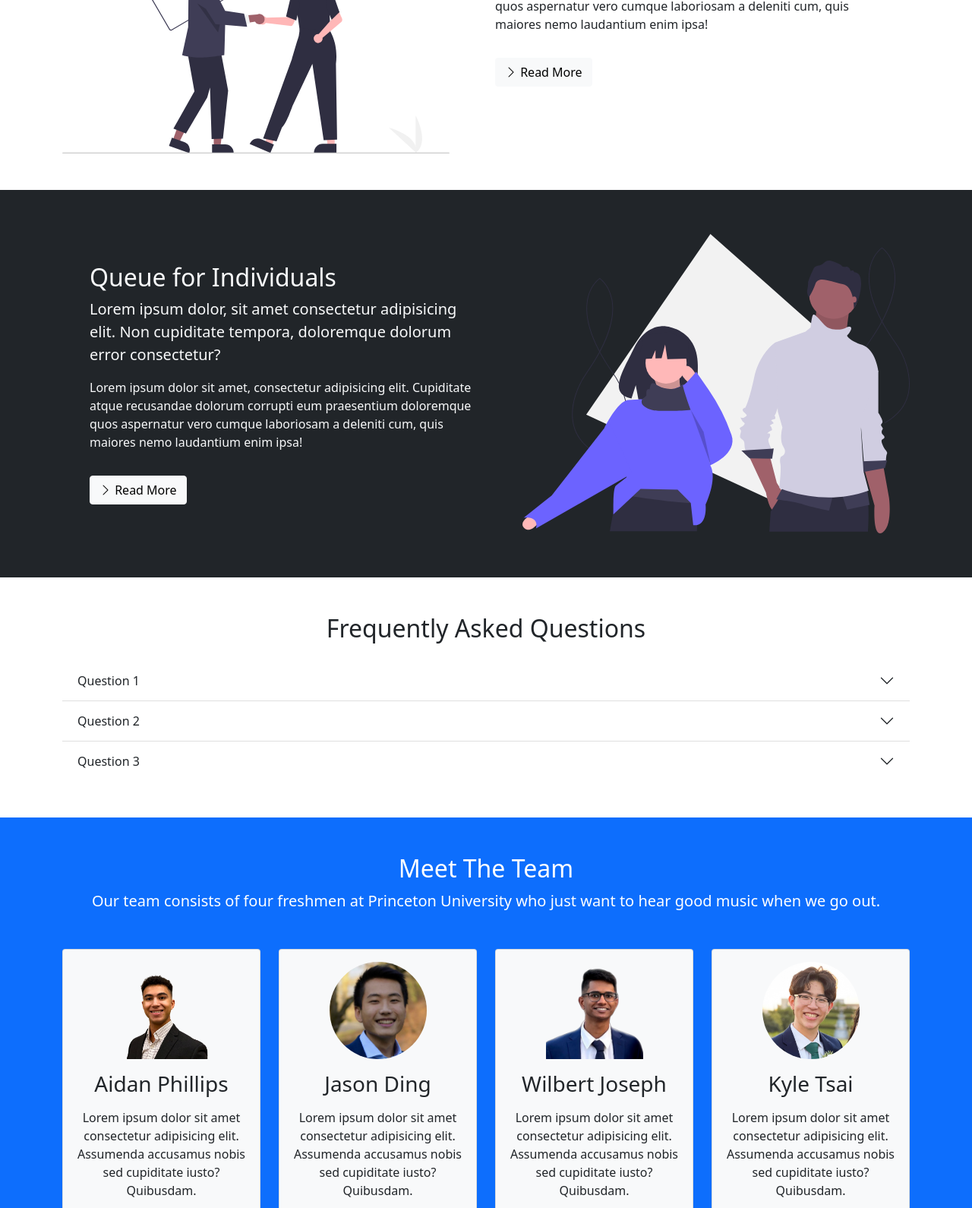
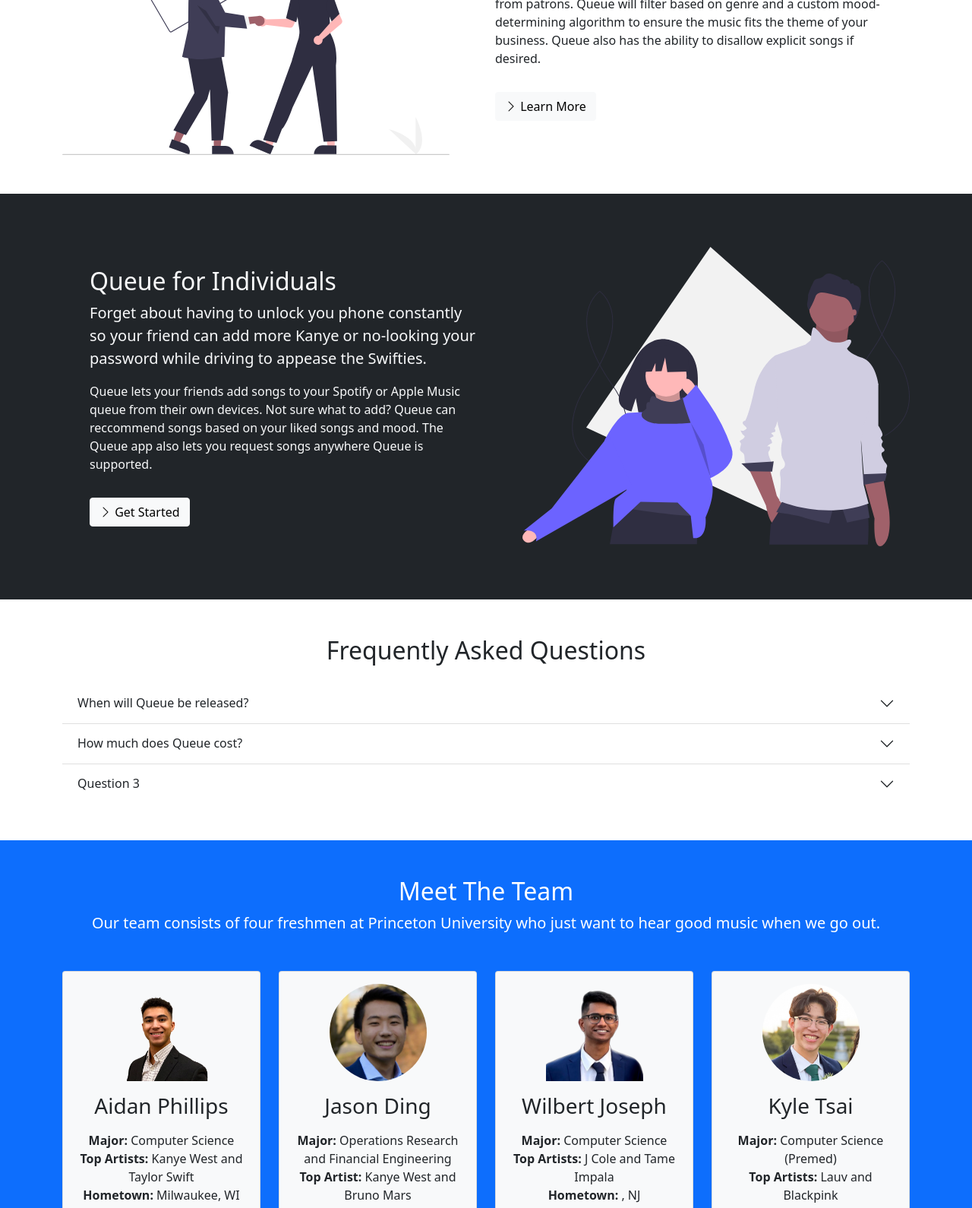
Before and after one commit to aphil311/queue-website, a plain HTML site: page index.html in a window 1280 px wide. Shown: the part 1120-2710 px from the top of the page at 76% size. Drawn offline with nearby package versions, Linux system fonts and the light colour scheme.

Commit message:
Fill in information

```diff
--- a/index.html
+++ b/index.html
@@ -40,7 +40,7 @@
         <div class="d-sm-flex align-items-center justify-content-between">
             <div>
                 <h1>TUNES FOR EVERYONE</h1>
-                <p class="lead my-4">Lorem ipsum dolor, sit amet consectetur adipisicing elit. Odio minus magni iusto cum optio dicta, beatae deleniti aliquam saepe maxime tenetur cupiditate illo, officia non mollitia expedita voluptatum maiores praesentium!</p>
+                <p class="lead my-4">Queue strives to enhance the music listening experience when in groups.  Queue will be a platform for crowdsourcing music at any event or venue from eating clubs and bars to gyms or coffee shops to small friend gatherings.</p>
                 <button class="btn-primary btn-lg">Pass the Aux!</button>
             </div>
             <img class="img-fluid w-50 d-none d-sm-block" src="./assets/music.svg" alt=""/>
@@ -94,10 +94,10 @@
                 </div>
                 <div class="col-md p-5">
                     <h2>Queue for Businesses</h2>
-                    <p class="lead">Lorem ipsum dolor, sit amet consectetur adipisicing elit. Non cupiditate tempora, doloremque dolorum error consectetur?</p>
-                    <p>Lorem ipsum dolor sit amet, consectetur adipisicing elit. Cupiditate atque recusandae dolorum corrupti eum praesentium doloremque quos aspernatur vero cumque laboriosam a deleniti cum, quis maiores nemo laudantium enim ipsa!</p>
+                    <p class="lead">Use the power of the Queue to increase patron engagement and create an environment that represents your customer base. Sign up for Queue and never have to worry about background music again.</p>
+                    <p>Queue Autopilot allows your business to take song requests directly from patrons. Queue will filter based on genre and a custom mood-determining algorithm to ensure the music fits the theme of your business. Queue also has the ability to disallow explicit songs if desired.</p>
                     <a href="" class="btn btn-light mt-3">
-                        <i class="bi bi-chevron-right"></i> Read More
+                        <i class="bi bi-chevron-right"></i> Learn More
                     </a>
                 </div>
             </div>
@@ -109,10 +109,10 @@
             <div class="row align-items-center justify-content-between">
                 <div class="col-md p-5">
                     <h2>Queue for Individuals</h2>
-                    <p class="lead">Lorem ipsum dolor, sit amet consectetur adipisicing elit. Non cupiditate tempora, doloremque dolorum error consectetur?</p>
-                    <p>Lorem ipsum dolor sit amet, consectetur adipisicing elit. Cupiditate atque recusandae dolorum corrupti eum praesentium doloremque quos aspernatur vero cumque laboriosam a deleniti cum, quis maiores nemo laudantium enim ipsa!</p>
+                    <p class="lead">Forget about having to unlock you phone constantly so your friend can add more Kanye or no-looking your password while driving to appease the Swifties.</p>
+                    <p>Queue lets your friends add songs to your Spotify or Apple Music queue from their own devices. Not sure what to add? Queue can reccommend songs based on your liked songs and mood. The Queue app also lets you request songs anywhere Queue is supported.</p>
                     <a href="" class="btn btn-light mt-3">
-                        <i class="bi bi-chevron-right"></i> Read More
+                        <i class="bi bi-chevron-right"></i> Get Started
                     </a>
                 </div>
                 <div class="col-md">
@@ -129,21 +129,21 @@
                 <div class="accordion-item">
                   <h2 class="accordion-header">
                     <button class="accordion-button collapsed" type="button" data-bs-toggle="collapse" data-bs-target="#question-one">
-                      Question 1
+                      When will Queue be released?
                     </button>
                   </h2>
                   <div id="question-one" class="accordion-collapse collapse" data-bs-parent="#questions">
-                    <div class="accordion-body">Lorem ipsum dolor sit amet consectetur adipisicing elit. Iusto odit accusamus quas alias excepturi voluptatem nihil aliquam consequatur laudantium! Numquam voluptatibus velit minima veritatis sint ex magni eos adipisci corporis!</div>
+                    <div class="accordion-body">Queue is scheduled for a beta release in third quarter of 2022. We anticipate a full release in early 2023. Check back occasionally for updates.</div>
                   </div>
                 </div>
                 <div class="accordion-item">
                     <h2 class="accordion-header">
                       <button class="accordion-button collapsed" type="button" data-bs-toggle="collapse" data-bs-target="#question-two">
-                        Question 2
+                        How much does Queue cost?
                       </button>
                     </h2>
                     <div id="question-two" class="accordion-collapse collapse" data-bs-parent="#questions">
-                      <div class="accordion-body">Lorem ipsum dolor sit amet consectetur adipisicing elit. Iusto odit accusamus quas alias excepturi voluptatem nihil aliquam consequatur laudantium! Numquam voluptatibus velit minima veritatis sint ex magni eos adipisci corporis!</div>
+                      <div class="accordion-body">Queue will be free for all individuals! Due to the inherent cost of servers and maintenance Queue for Business will unfortunately come at a minimal cost.</div>
                     </div>
                 </div>
                 <div class="accordion-item">
@@ -178,8 +178,9 @@
                   />
                   <h3 class="card-title mb-3">Aidan Phillips</h3>
                   <p class="card-text">
-                    Lorem ipsum dolor sit amet consectetur adipisicing elit.
-                    Assumenda accusamus nobis sed cupiditate iusto? Quibusdam.
+                    <b>Major:</b> Computer Science<br>
+                    <b>Top Artists:</b> Kanye West and Taylor Swift<br>
+                    <b>Hometown:</b> Milwaukee, WI
                   </p>
                   <a href="#"><i class="bi bi-twitter text-dark mx-1"></i></a>
                   <a href="#"><i class="bi bi-facebook text-dark mx-1"></i></a>
@@ -200,8 +201,9 @@
                   />
                   <h3 class="card-title mb-3">Jason Ding</h3>
                   <p class="card-text">
-                    Lorem ipsum dolor sit amet consectetur adipisicing elit.
-                    Assumenda accusamus nobis sed cupiditate iusto? Quibusdam.
+                    <b>Major:</b> Operations Research and Financial Engineering<br>
+                    <b>Top Artist:</b> Kanye West and Bruno Mars<br>
+                    <b>Hometown:</b> Mountain Lakes, NJ
                   </p>
                   <a href="#"><i class="bi bi-twitter text-dark mx-1"></i></a>
                   <a href="#"><i class="bi bi-facebook text-dark mx-1"></i></a>
@@ -222,8 +224,9 @@
                   />
                   <h3 class="card-title mb-3">Wilbert Joseph</h3>
                   <p class="card-text">
-                    Lorem ipsum dolor sit amet consectetur adipisicing elit.
-                    Assumenda accusamus nobis sed cupiditate iusto? Quibusdam.
+                    <b>Major:</b> Computer Science<br>
+                    <b>Top Artists:</b> J Cole and Tame Impala<br>
+                    <b>Hometown:</b> , NJ
                   </p>
                   <a href="#"><i class="bi bi-twitter text-dark mx-1"></i></a>
                   <a href="#"><i class="bi bi-facebook text-dark mx-1"></i></a>
@@ -244,8 +247,9 @@
                   />
                   <h3 class="card-title mb-3">Kyle Tsai</h3>
                   <p class="card-text">
-                    Lorem ipsum dolor sit amet consectetur adipisicing elit.
-                    Assumenda accusamus nobis sed cupiditate iusto? Quibusdam.
+                    <b>Major:</b> Computer Science (Premed)<br>
+                    <b>Top Artists:</b> Lauv and Blackpink<br>
+                    <b>Hometown:</b> Houston, TX<br>
                   </p>
                   <a href="#"><i class="bi bi-twitter text-dark mx-1"></i></a>
                   <a href="#"><i class="bi bi-facebook text-dark mx-1"></i></a>
```
